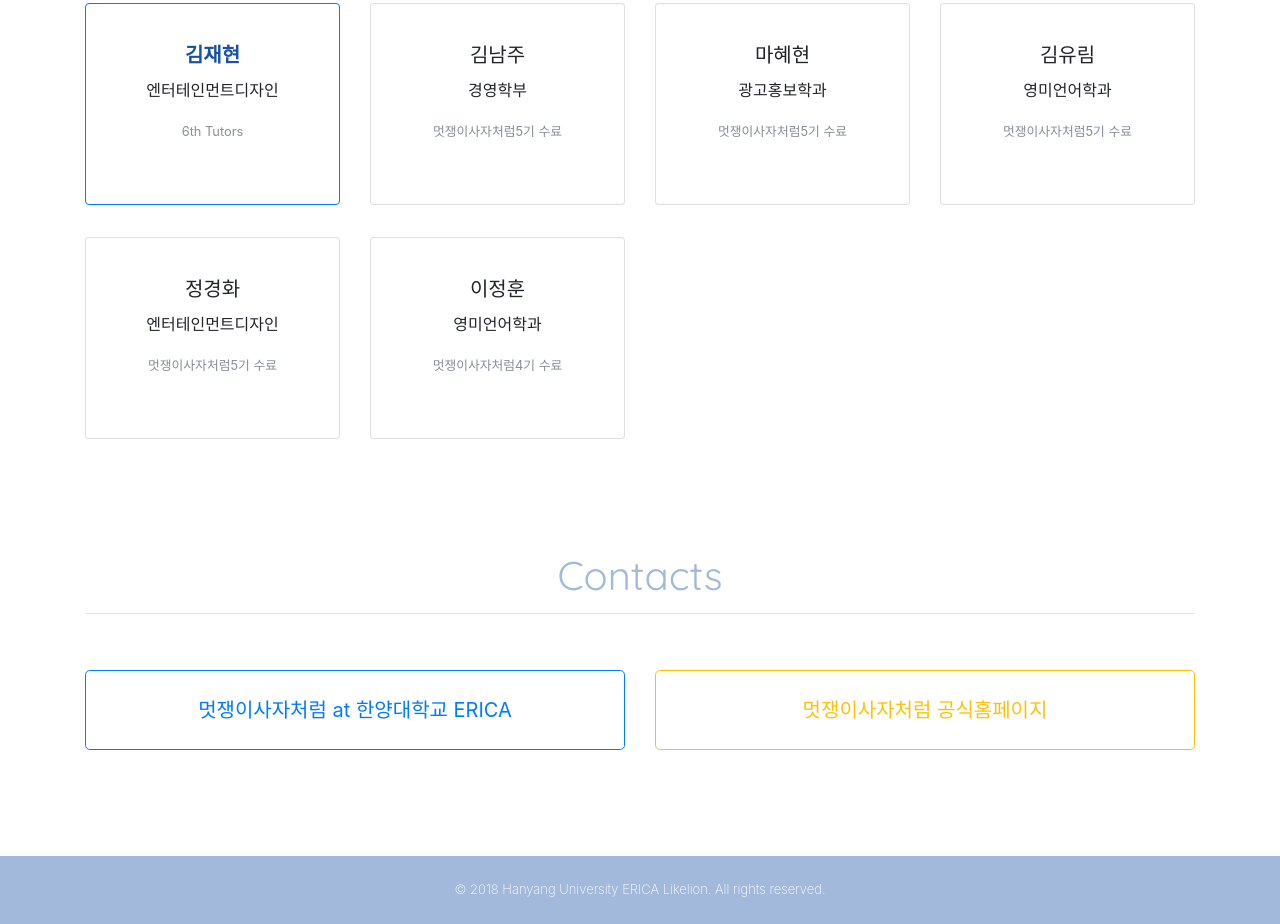
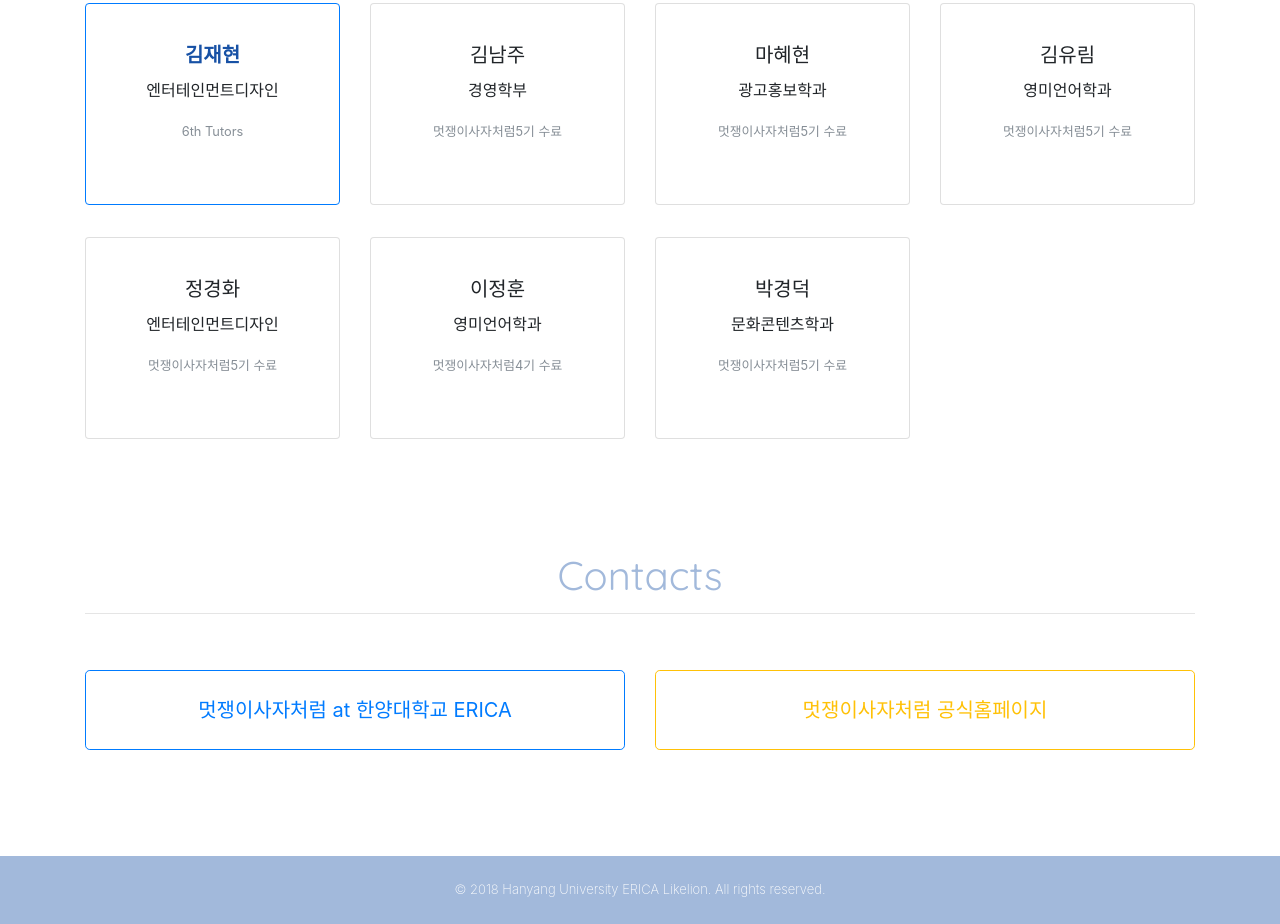
Before and after one commit to Likelion-HYUERICA/likelion-hyuerica.github.io, a plain HTML site: page index.html in a window 1280 px wide. Shown: the part 3617-4541 px from the top of the page. Drawn offline with nearby package versions, Linux system fonts and the light colour scheme; some icons are missing.

Commit message:
preview image

```diff
--- a/index.html
+++ b/index.html
@@ -319,6 +319,20 @@
         </div>
       </div>
 
+      <div class="col-md-3">
+        <div class="card my-3">
+          <div class="card-body member-card text-center">
+            <div class="card-body">
+              <h5 class="card-title">박경덕</h5>
+              <p class="card-text">문화콘텐츠학과</p>
+              <p class="card-text">
+                <small class="text-muted">멋쟁이사자처럼5기 수료</small>
+              </p>
+            </div>
+          </div>
+        </div>
+      </div>
+
 	</div>
 </section>
 
```
